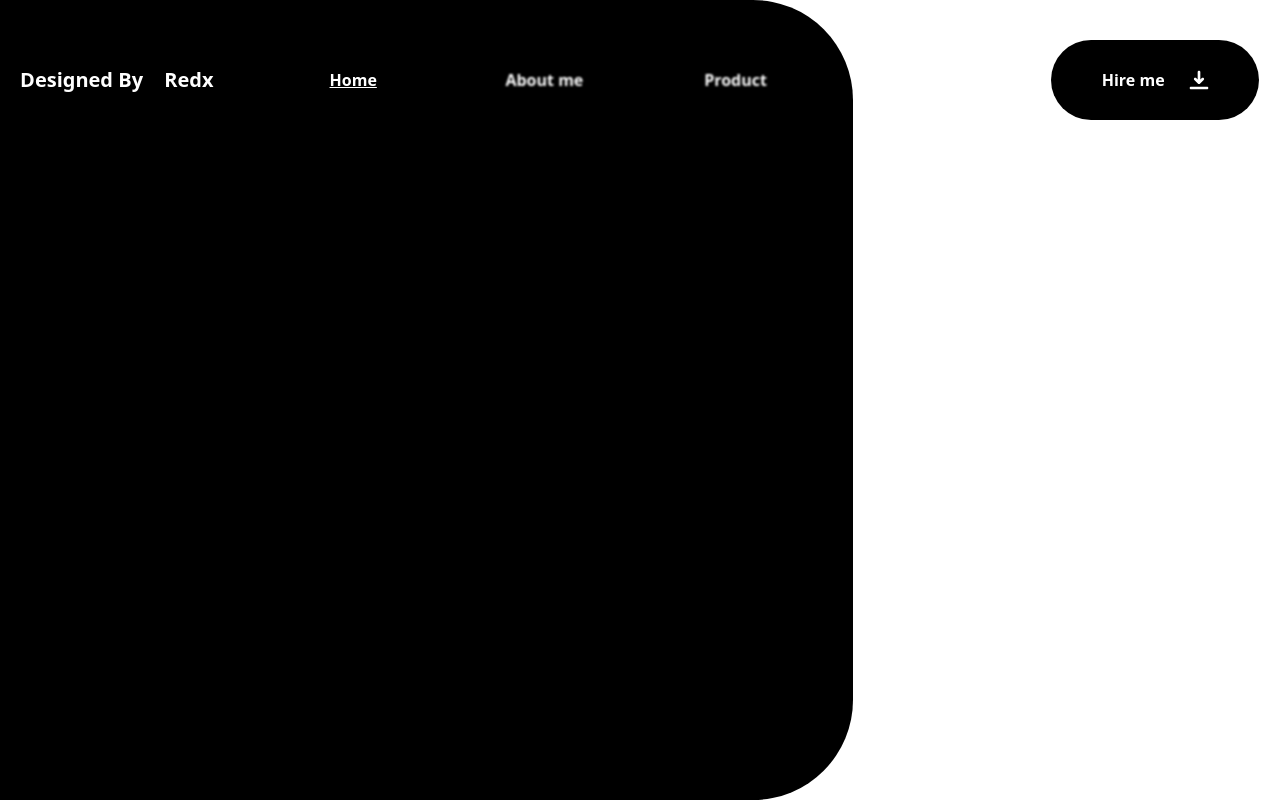
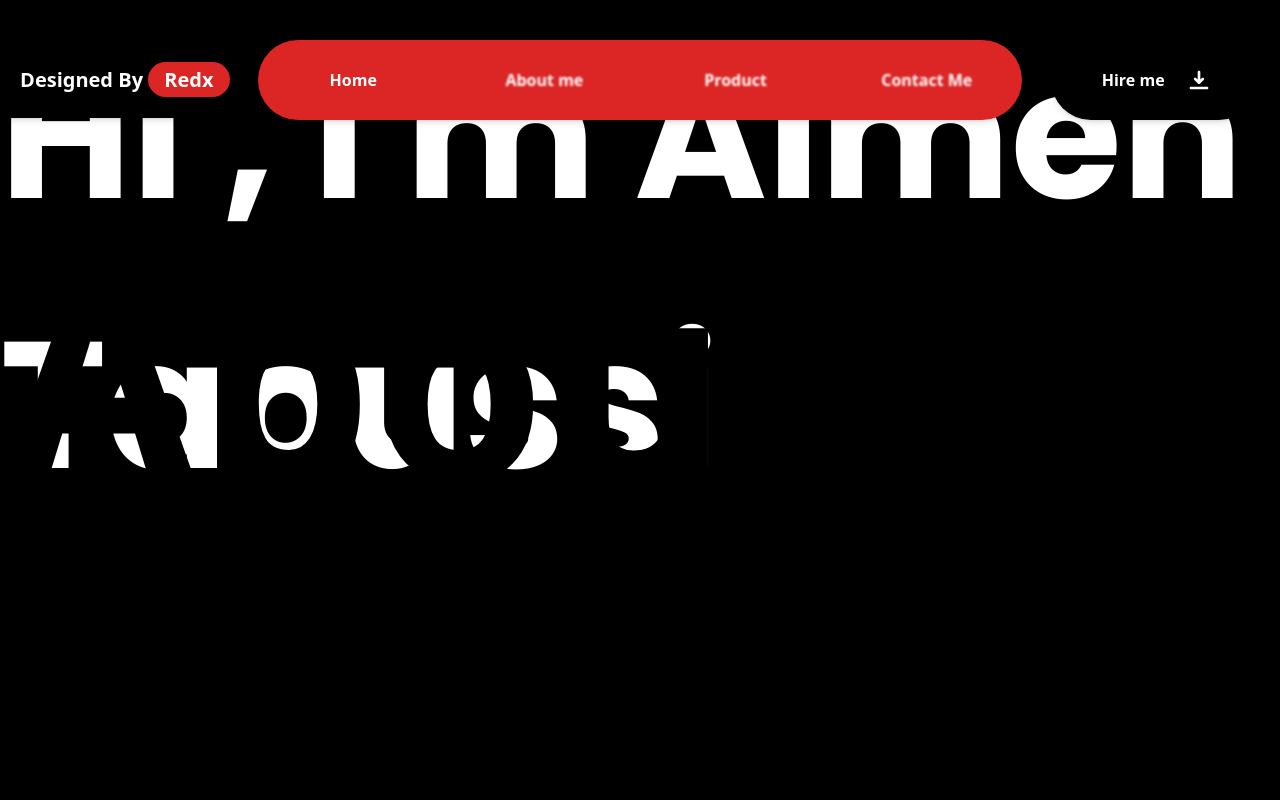
Before and after one commit to REDX-at/Portfolio, a React (Vite) app in the folder portfolio/: page / in a window 1280 px wide. Shown: the top 800 px of the page. Built offline with nearby package versions, Linux system fonts and the light colour scheme.

Commit message:
Last change in the portfolio

```diff
--- a/portfolio/src/component/Header.jsx
+++ b/portfolio/src/component/Header.jsx
@@ -4,7 +4,6 @@ import Icon, { Colors } from "../utils/Utils";
 export default function Header() {
   const arrHeader = ["Home", "About me", "Product", "Contact Me"];
   const [active, setActive] = useState("Home");
-  const [opacity, setOpacity] = useState(0);
 
   const onTap = (item) => {
     setActive(item);
@@ -12,24 +11,20 @@ export default function Header() {
   return (
     <div className="h-20 grid grid-cols-5 gap-2 mt-10 text-center fixed top-0 left-0 w-full z-10">
       <span
-        className={`self-center justify-self-center font-bold text-xl text-white bg-black py-6 rounded-full w-80 opacity-${opacity}`}
+        className={`self-center justify-self-center font-bold text-xl text-white bg-black py-6 rounded-full w-80 opacity-100 shadow-md`}
       >
         Designed By{" "}
-        <span
-          className={`bg-${Colors.accent600} text-white px-4 rounded-full py-1`}
-        >
+        <span className={`bg-red-600 text-white px-4 rounded-full py-1`}>
           Redx
         </span>
       </span>
       <div
-        className={`text-center bg-${Colors.accent600} col-span-3 rounded-full grid grid-cols-4 items-center text-white font-bold`}
+        className={`text-center bg-red-600 col-span-3 rounded-full grid grid-cols-4 items-center text-white font-bold shadow-md`}
       >
         {arrHeader.map((item) => (
           <span
             key={item}
-            className={`cursor-pointer ${
-              active === item ? "underline " : "blur-[1px]"
-            }`}
+            className={`cursor-pointer ${active === item ? "" : "blur-[1px]"}`}
             onClick={() => {
               onTap(item);
               document
@@ -42,7 +37,7 @@ export default function Header() {
         ))}
       </div>
       <button
-        className={`bg-black w-52 mx-auto rounded-full text-white opacity-${opacity} `}
+        className={`bg-black w-52 mx-auto rounded-full text-white opacity-100 shadow-md`}
       >
         <div className="flex justify-center gap-6 font-bold items-center">
           <span>Hire me</span>
--- a/portfolio/src/component/Home.jsx
+++ b/portfolio/src/component/Home.jsx
@@ -2,10 +2,21 @@ export default function Home() {
   return (
     <div>
       {" "}
-      <div className="grid grid-cols-9">
-        <div className="bg-black h-screen rounded-r-[100px] col-span-6"></div>
-        <div className="bg-white h-screen"></div>
+      <div className="bg-black h-screen">
+        <h1 className="text-white text-[180px] font-poppins font-bold">
+          Hi , I'm Aimen Taoussi
+        </h1>
       </div>
     </div>
+    // <div>
+    //   {" "}
+    //   <div className="grid grid-cols-9">
+    //     <div className="bg-black h-screen rounded-r-[100px] col-span-6"></div>
+    //     <div className="absolute text-white text-[150px] font-poppins font-bold mt-[8%] ml-[30%]">
+    //       Hi , I'm Aime<span className="text-black">n Taoussi</span>
+    //     </div>
+    //     <div className="bg-white h-screen"></div>
+    //   </div>
+    // </div>
   );
 }
--- a/portfolio/src/index.css
+++ b/portfolio/src/index.css
@@ -1,5 +1,5 @@
 @import url("https://fonts.googleapis.com/css2?family=Righteous&display=swap");
-
+@import url("https://fonts.googleapis.com/css2?family=Poppins:ital,wght@0,100;0,200;0,300;0,400;0,500;0,600;0,700;0,800;0,900;1,100;1,200;1,300;1,400;1,500;1,600;1,700;1,800;1,900&family=Righteous&display=swap");
 @tailwind base;
 @tailwind components;
 @tailwind utilities;
--- a/portfolio/tailwind.config.js
+++ b/portfolio/tailwind.config.js
@@ -5,6 +5,7 @@ export default {
     extend: {
       fontFamily: {
         righteous: ["Righteous", "cursive"],
+        poppins: ["Poppins", "sans-serif"],
       },
     },
   },
```
